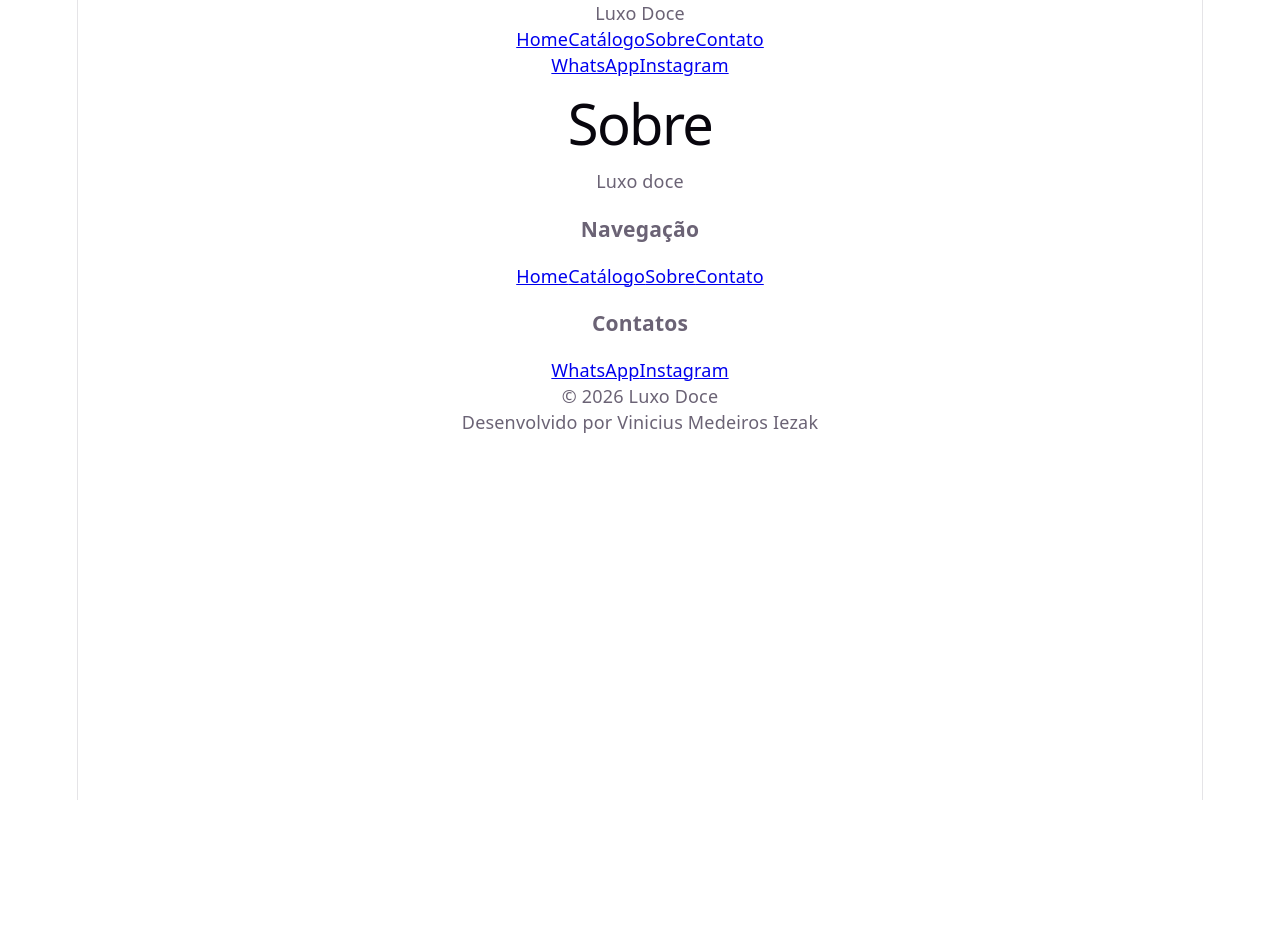
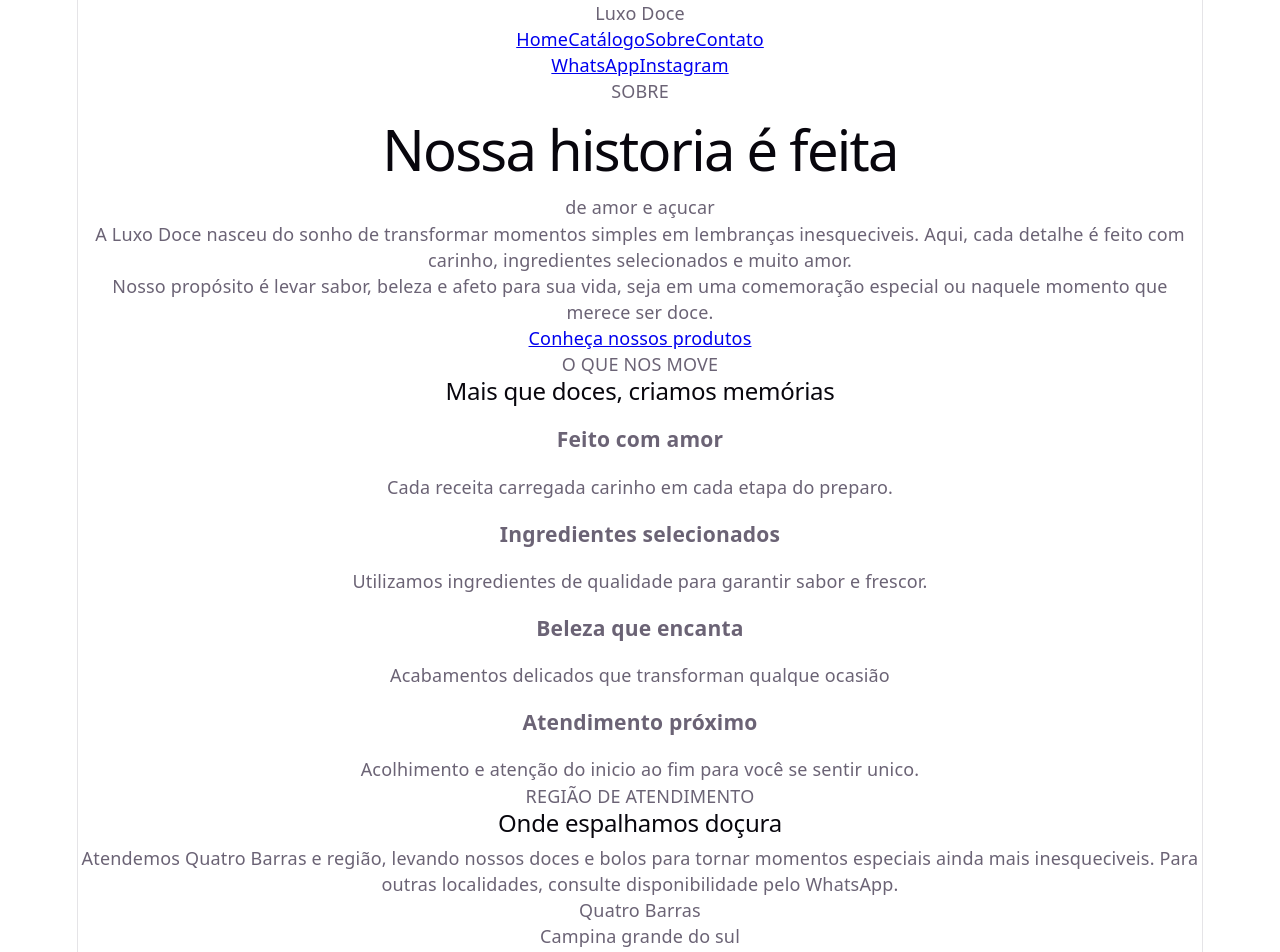
Before and after one commit to iezak/confeitaria-vitrine, a React (Vite) app: page /sobre in a window 1280 px wide. Shown: the top 952 px of the page. Before the commit the page ends 800 px from the top, so only its background shows below. Built offline with nearby package versions, Linux system fonts and the light colour scheme.

Commit message:
feat: cria página Sobre com apresentação e região de atendimento

```diff
--- a/src/pages/Sobre.jsx
+++ b/src/pages/Sobre.jsx
@@ -1,8 +1,76 @@
+import { Link } from "react-router-dom";
+
 function Sobre() {
   return (
-    <div>
-      <h1>Sobre</h1>
-    </div>
+    <main>
+      <section>
+        <div>
+          <p>SOBRE</p>
+          <h1>Nossa historia é feita</h1>
+          <p>de amor e açucar</p>
+          <p>
+            A Luxo Doce nasceu do sonho de transformar momentos simples em
+            lembranças inesqueciveis. Aqui, cada detalhe é feito com carinho,
+            ingredientes selecionados e muito amor.
+          </p>
+          <p>
+            Nosso propósito é levar sabor, beleza e afeto para sua vida, seja em
+            uma comemoração especial ou naquele momento que merece ser doce.
+          </p>
+          <Link to="/catalogo">Conheça nossos produtos</Link>
+        </div>
+        <div>{/* Vou adicionar a imegem depois */}</div>
+      </section>
+      <section>
+        <p>O QUE NOS MOVE</p>
+        <h2>Mais que doces, criamos memórias</h2>
+        <div>
+          <h3>Feito com amor</h3>
+          <p>Cada receita carregada carinho em cada etapa do preparo.</p>
+        </div>
+        <div>
+          <h3>Ingredientes selecionados</h3>
+          <p>
+            Utilizamos ingredientes de qualidade para garantir sabor e frescor.
+          </p>
+        </div>
+        <div>
+          <h3>Beleza que encanta</h3>
+          <p>Acabamentos delicados que transforman qualque ocasião</p>
+        </div>
+        <div>
+          <h3>Atendimento próximo</h3>
+          <p>
+            Acolhimento e atenção do inicio ao fim para você se sentir unico.
+          </p>
+        </div>
+      </section>
+      <section>
+        <div>
+          <p>REGIÃO DE ATENDIMENTO</p>
+          <h2>Onde espalhamos doçura</h2>
+          <p>
+            Atendemos Quatro Barras e região, levando nossos doces e bolos para
+            tornar momentos especiais ainda mais inesqueciveis. Para outras
+            localidades, consulte disponibilidade pelo WhatsApp.
+          </p>
+        </div>
+        <div>
+          <div>
+            <p>Quatro Barras</p>
+          </div>
+          <div>
+            <p>Campina grande do sul</p>
+          </div>
+          <div>
+            <p>Colombo</p>
+          </div>
+          <div>
+            <p>Piraguara</p>
+          </div>
+        </div>
+      </section>
+    </main>
   );
 }
 
```
